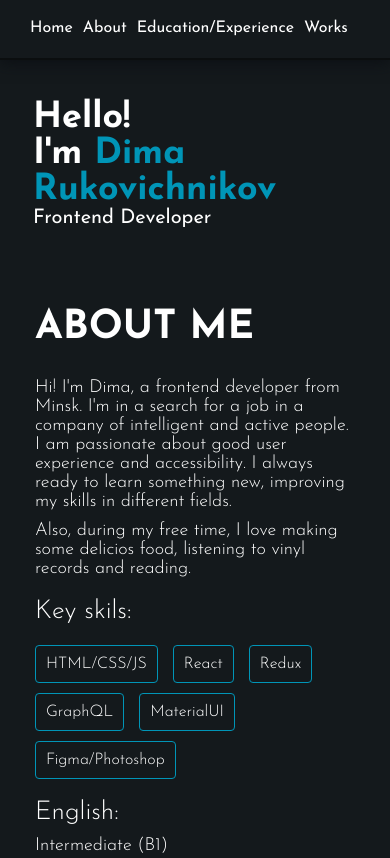
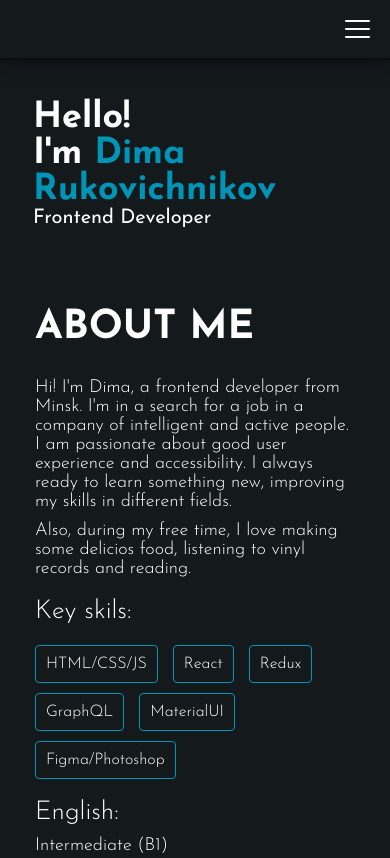
Before and after one commit to Dmitruk89/rsschool-cv, a plain HTML site: page index.html in a window 390 px wide. Shown: the top 858 px of the page. Drawn offline with nearby package versions, Linux system fonts and the light colour scheme.

Commit message:
feat: add burger-button

```diff
--- a/index.html
+++ b/index.html
@@ -36,6 +36,9 @@
               </li>
             </ul>
           </nav>
+          <span class="hamburger">
+            <span class="hamburger__line"></span>
+        </span>
         </div>
       </header>
       <main>
@@ -175,8 +178,8 @@
           <pre class="code-example"><code class="JavaScript">
             export default function countCats(matrix) {
               let result = 0;
-              for (let i = 0; i < matrix.length; i++){
-                for (let j = 0; j < matrix[i].length; j++){
+              for (let i = 0; i &lt; matrix.length; i++){
+                for (let j = 0; j &lt; matrix[i].length; j++){
                   if (matrix[i][j] === '^^'){
                     result++
                   }
@@ -208,5 +211,6 @@
         </div>
       </div>
     </footer>
+    <script src="script.js"></script>
   </body>
 </html>
--- /dev/null
+++ b/script.js
@@ -0,0 +1,9 @@
+const burgerButton = document.querySelector(".hamburger");
+const navigation = document.querySelector(".header_nav");
+
+burgerButton.addEventListener('click', showNavigation);
+
+function showNavigation(event){
+    burgerButton.classList.toggle('hamburger_active');
+    navigation.classList.toggle('navigation_visible');
+}
--- a/style.css
+++ b/style.css
@@ -72,10 +72,67 @@ header {
     margin: 0 auto;
 }
 
+.hamburger {
+    display: none;
+    position: fixed;
+    top: 20px;
+    right: 20px;
+    width: 25px;
+    height: 18px;
+    transition-duration: .5s;
+}
+
+.hamburger_active {
+    transform: rotate(90deg);
+    z-index: 15;
+    transition-duration: .5s;
+}
+
+.hamburger::before {
+    top: 0;
+    left: 0;
+    content: "";
+    position: absolute;
+    display: inline-block;
+    height: 2px;
+    width: 100%;
+    background-color: #FFFFFF;
+    border-radius: 5px;
+}
+
+.hamburger::after {
+    bottom: 0;
+    left: 0;
+    content: "";
+    position: absolute;
+    display: inline-block;
+    height: 2px;
+    width: 100%;
+    background-color: #FFFFFF;
+    border-radius: 5px;
+}
+
+.hamburger__line {
+    top: calc(50% - 1.5px);
+    left: 0;
+    content: "";
+    position: absolute;
+    display: inline-block;
+    height: 2px;
+    width: 100%;
+    background-color: #FFFFFF;
+    border-radius: 5px;
+
+}
+
 .header_nav {
     display: flex;
-    align-items: flex-end;
+    width: 370px;
+    justify-content: space-between;
+    color: #ffffff;
     list-style: none;
+    padding-top: 2px;
+    margin-right: 41px;
 }
 
 .header_nav li {
@@ -119,7 +176,32 @@ header {
     }
 }
 
+@media screen and (max-width: 450px) {
+    .hamburger {
+        display: inline-block;
+    }
 
+    .header_nav {
+        display: flex;
+        position: fixed;
+        top: 0;
+        left: -100%;
+        height: 100vh;
+        width: 278px;
+        padding-left: 15px;
+        background-color: rgba(19, 19, 20, 0.88);
+        flex-direction: column;
+        justify-content: center;
+        font-size: 20px;
+        line-height: 29px;
+        box-shadow: 0px -40px 20px rgba(0, 0, 0, 0.4);
+        transition: left 0.3s ease-out;
+    }
+
+    .navigation_visible {
+        left: 0;
+    }
+}
 
 /* about section */
 
```
